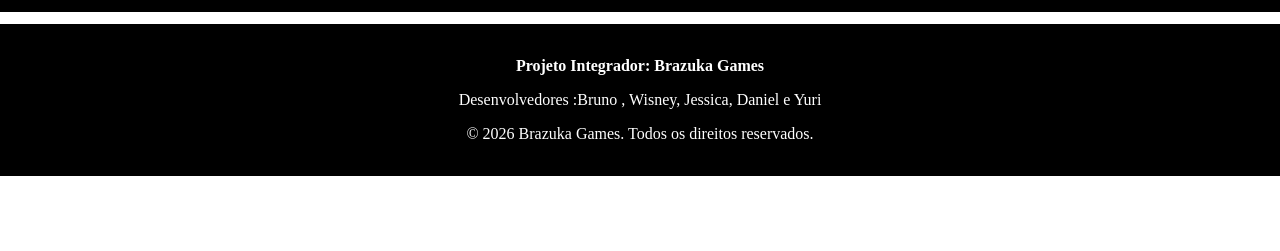
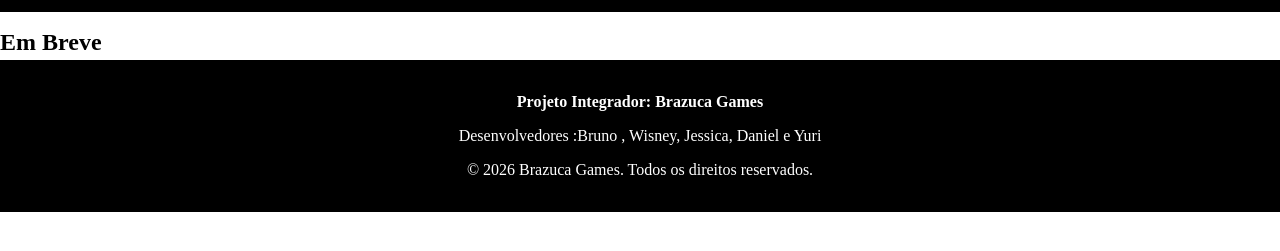
Before and after one commit to DurinTheImortal/pi_brazucagames, a plain HTML site: page pages/categorias.html in a window 1280 px wide. Shown: the part 61-312 px from the top of the page. Drawn offline with Linux system fonts and the light colour scheme.

Commit message:
Pequena correção de palavras

```diff
--- a/pages/categorias.html
+++ b/pages/categorias.html
@@ -19,11 +19,13 @@
                 <a href="novidades.html">Novidades</a>
             </nav>
         </header>
-        <main class="principal"></main>
+        <main class="principal">
+            <h2>Em Breve</h2>
+        </main>
         <footer class="rodape">
-            <h4>Projeto Integrador: Brazuka Games</h4>
+            <h4>Projeto Integrador: Brazuca Games</h4>
             <p>Desenvolvedores :Bruno , Wisney, Jessica, Daniel e Yuri</p>
-            <p>&copy; 2026 Brazuka Games. Todos os direitos reservados.</p>
+            <p>&copy; 2026 Brazuca Games. Todos os direitos reservados.</p>
         </footer>
     </body>
 </html>
```
Also changed, not shown: index.html (+2 -2 lines), pages/comunidade.html (+5 -3 lines), pages/desenvolvedores.html (+5 -3 lines), pages/explorar.html (+5 -3 lines), pages/novidades.html (+5 -3 lines).
